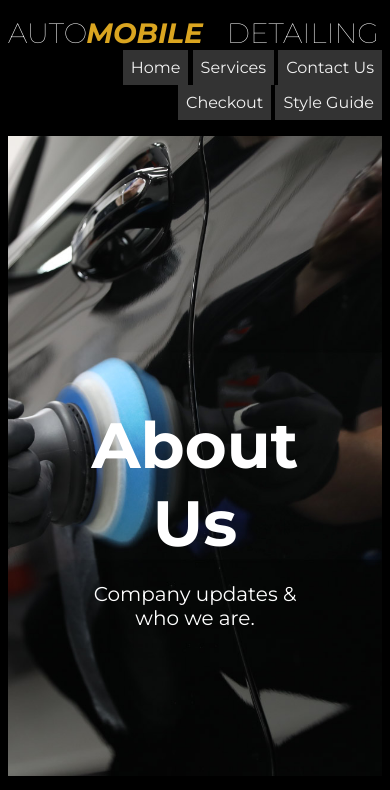
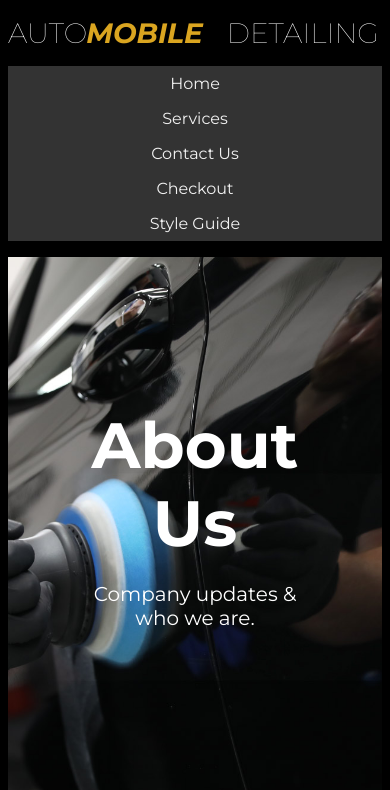
Before and after one commit to Ajxy2/IAT-339-Team-11, a plain HTML site: page home.html in a window 390 px wide. Shown: the top 790 px of the page. Drawn offline with Linux system fonts and the light colour scheme.

Commit message:
Altered nav buttons for mobile responsiveness
Added new div class "navbar-buttons" and added code to main and queries to make the buttons responsive in smaller screens

```diff
--- a/css/main.css
+++ b/css/main.css
@@ -35,6 +35,16 @@
 }
 
 /* Styling for navigation link. Style guide template used as reference */
+.navbar-buttons li {
+  list-style: none;
+}
+
+.navbar-buttons li a {
+  text-decoration: none;
+  padding: 1rem;
+  display: block;
+}
+
 .button-nav {
   display: inline-block;
   padding: 0.5rem;
@@ -273,14 +283,21 @@
 .topnav {
   position: relative;
   overflow: hidden;
+  display: flex;
+  justify-content: space-between;
+   align-items: center;
 }
 
 .topnav ul {
-  text-align: right;
+  display: flex;
+  margin: 0;
+  padding: 0;
+
+
 }
 
 .topnav ul li {
-  display: inline-block;
+
 }
 
 .topnav a {
--- a/css/queries.css
+++ b/css/queries.css
@@ -58,13 +58,12 @@
 }
 
 /* MOBILE RESPONSIVENESS QUERIES */
-@media screen and (max-width: 411px) {
+@media screen and (max-width: 800px) {
   body {
     margin-top: 0rem;
     margin-left: 0.5rem;
     margin-right: 0.5rem;
   }
-
 
   .auto-detailing-font-top {
     font-size: 1.75rem;
@@ -84,4 +83,28 @@
     margin-right: -1.5rem;
   }
 
+  .topnav{
+    flex-direction: column;
+    align-items: flex-start;
+  }
+
+  .navbar-buttons {
+    width: 100%;
+  }
+
+  .navbar-buttons ul {
+    width: 100%;
+    flex-direction: column;
+    padding-bottom: 1rem;
+    padding-top: 1rem;
+  }
+
+  .navbar-buttons ul li {
+    text-align: center;
+  }
+
+  .navbar-buttons ul li a {
+    padding: .5rem 1rem;
+  }
+
 }
--- a/home.html
+++ b/home.html
@@ -21,13 +21,15 @@
           <span> DETAILING </span>
         </span>
       </div>
+      <div class="navbar-buttons">
       <ul>
-        <li><a class="button-nav" href="home.html">Home</a> </li>
+        <li><a class="button-nav"  href="home.html">Home</a> </li>
         <li><a class="button-nav" href="services.html">Services</a> </li>
         <li><a class="button-nav" href="contact.html">Contact Us</a> </li>
         <li><a class="button-nav" href="checkout.html">Checkout</a> </li>
         <li><a class="button-nav" href="index.html">Style Guide</a> </li>
       </ul>
+      </div>
     </div>
   </nav>
 
```
